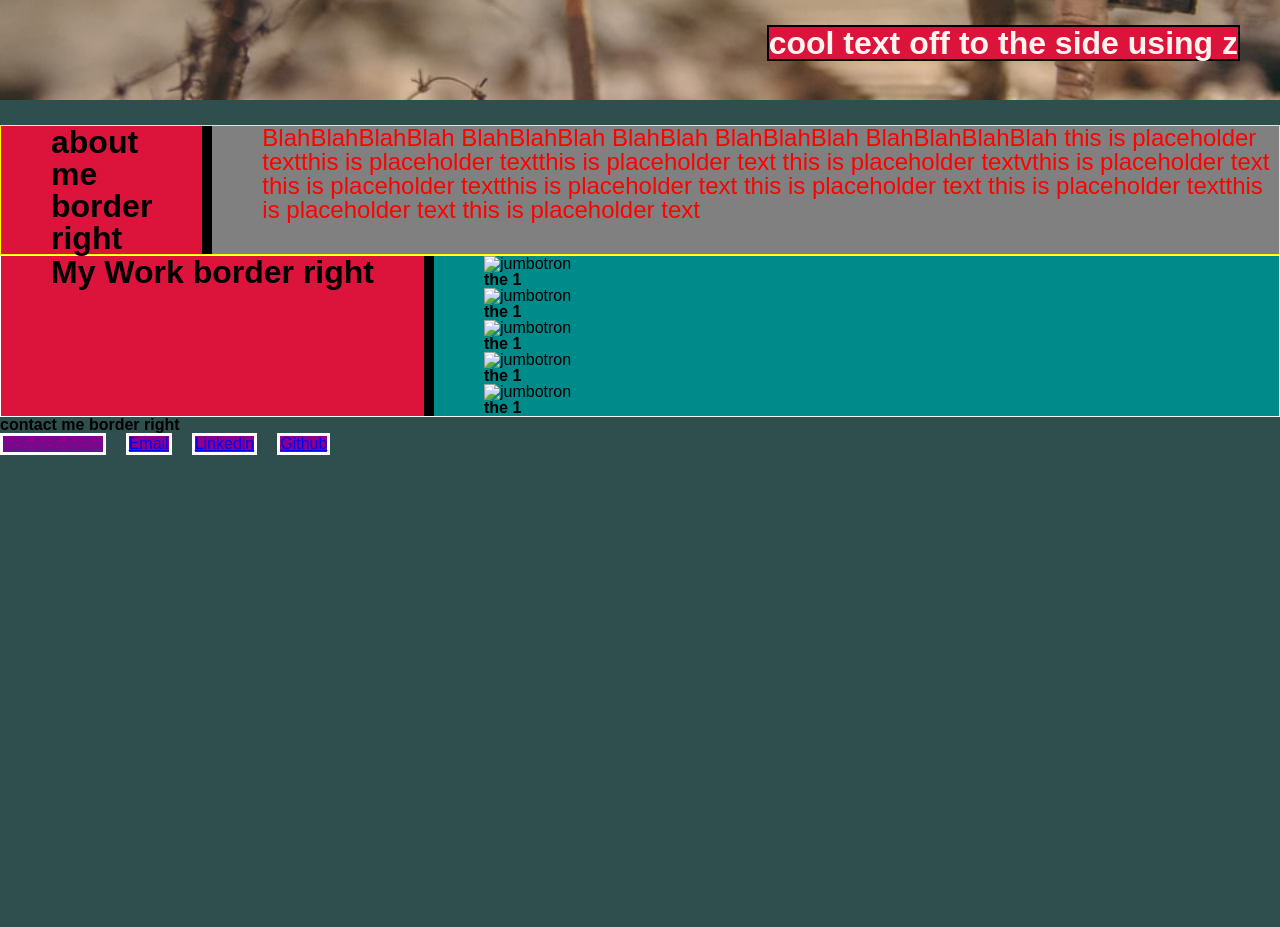
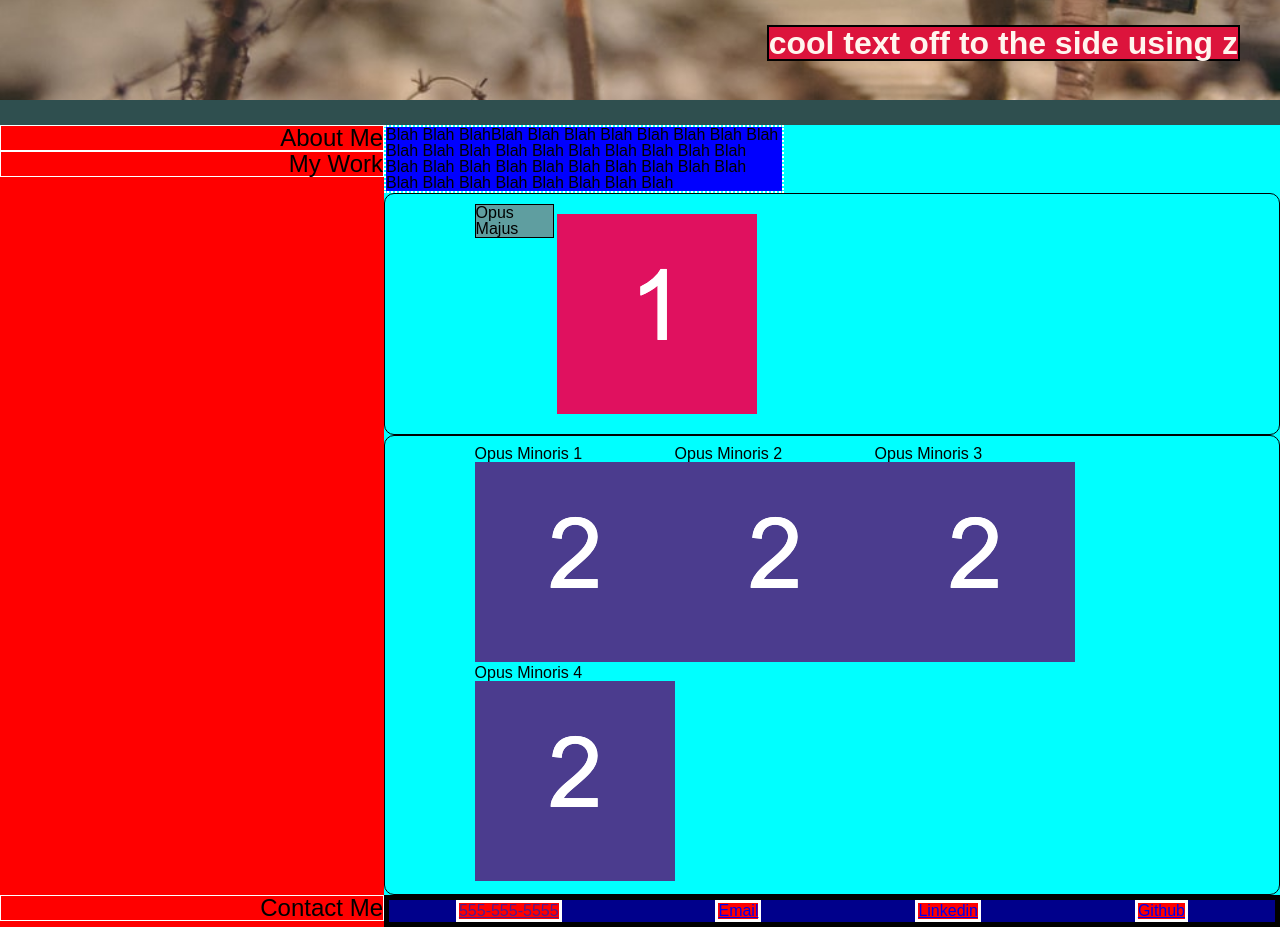
Before and after one commit to Mitchell-est-Robbins/02BootCampHomeworkMR, a plain HTML site: page index.html in a window 1280 px wide. Shown: the part 500-1427 px from the top of the page. Before the commit the page ends 955 px from the top, so only its background shows below. Drawn offline with Linux system fonts and the light colour scheme.

Commit message:
major work done, basically started over

```diff
--- a/assets/css/style.css
+++ b/assets/css/style.css
@@ -13,7 +13,8 @@ body{
 /*============
 top box, font and background
 ==============*/
-header {
+
+#theheader /*not to be confused with the element header */{
     display: inline-flex;
     align-items: flex-end;
     justify-content: space-between;
@@ -87,56 +88,105 @@ h2{
 
 }
 /*=============
-about me row
+meat and potatoes
 =================*/
-.row1{
-    background-color:grey;
+
+.contentsidebar{
     display:flex;
-    width:100%;
-    border: yellow 1px solid;
+    flex-wrap:wrap;
+    background:yellow;
+}
+
+.sidebar{
+    flex: 1 1 30%;
+    background:red;
+}
+
+#aboutme{
+    display: flex;
+    justify-content: flex-end;
+    border:white 1px solid;
+    font-size: 150%;
+}
+
+#mywork{
+    display: flex;
+    justify-content: flex-end;
+    border:white 1px solid;
+    font-size: 150%;
+}
+
+#contactme{
+    display: flex;
+    justify-content: flex-end;
+    border:white 1px solid;
+    font-size: 150%;
+}
+
+/* ==================
+The content
+=============== */
+
+/* the text */
+.content{
+    flex: 1 1 70%;
+    background:cyan;
+    min-width: 25ch;
+}
+
+#mybodycard{
+    width: 90%;
+    border:white dotted 2px;
+    max-width: 400px;
+}
+
+.mybody {
+    background:blue
+}
+/* the pictures  */
+
+.card{
+    display: flex;
+    border-style: solid;
+    border-width: 1px;
+    border-radius: 10px;
+    padding: 10px 10px 10px 10%;
+    flex: 0 0 400px;
+    justify-content: flex-start;
+    align-content: center;
+    flex-wrap: wrap;
+    align-items: flex-start;
+}
+
+.cardheader{
+    border: black solid 1px;
+    background: cadetblue;
+    width: 10%;
+    position: relative;
+    margin-right: -100px;
+
+}
+#mainpic{
+    margin: 10px 0 10px 13%;
+    max-block-size: 400px;
+
+
 
 }
 
-h3{
-    justify-content: flex-start;
-    padding: 0px 50px 0px 50px;
-    font-size: 200%;
-    background-color:crimson;
-    border-right: solid 10px black;
+/* =====================
+footer
+================== */
+footer {
+    display: flex;
+    background-color: darkblue;
+    justify-content: space-around;
 }
 
-.box{
-    margin-left: 50px;
-    justify-content: flex-end;
+.footerbits{
+
+    align-items: center;
+    margin: 0 20px 0 0;
+    border:white solid 3px;
+    background:red;
 }
-
-.text{
-
-    color:red;
-    font-size: 150%;
-
-}
-
-p{
-    padding: 0;
-    margin: 0;
-}
-/*===============
-row with the picture
-==================*/
-
-.row2{
-    display: flex;
-    background-color:darkcyan;
-    border: white 1px solid;
-    width: 100%;
-}
-
-h4{
-    justify-content: flex-start;
-    padding: 0px 50px 0px 50px;
-    font-size: 200%;
-    background-color:crimson;
-    border-right: solid 10px black;
-
-}
--- a/index.html
+++ b/index.html
@@ -10,7 +10,7 @@
   </head>
 
 <body>
-    <header>
+    <header id=theheader>
         <h1>(M)itchell (R)obbins</h1>
          <nav class="text-right">  <!--class is directiond data-->
             <ul> <!--href is link, # is placehodler-->
@@ -28,88 +28,75 @@
         <h2>cool text off to the side using z</h2>
     </section>
 
-    <main class=row1>
-        <h3>about me border right</h3>
+    <section class=contentsidebar>
+        <aside class=sidebar>
+        <p id=aboutme> About Me</p>
+        <p id=mywork> My Work</p>
 
-        <article class=box>
-            <p class=text>
-                BlahBlahBlahBlah BlahBlahBlah BlahBlah BlahBlahBlah BlahBlahBlahBlah
-                this is placeholder textthis is placeholder textthis is placeholder text
-                this is placeholder textvthis is placeholder text
-                this is placeholder textthis is placeholder text this is placeholder text
-                this is placeholder textthis is placeholder text this is placeholder text
-            </p>
-        </article>
+         </aside>
+    <section></section>
+        <main class=content>
+        <div id=mybodycard >
+            <p class=mybody> Blah Blah BlahBlah Blah Blah Blah Blah Blah Blah Blah Blah Blah Blah Blah Blah Blah Blah Blah Blah Blah Blah Blah Blah Blah Blah Blah Blah Blah Blah Blah Blah Blah Blah Blah Blah Blah Blah Blah </p>
+
+        </div>
+
+        <div class=card>
+            <header class=cardheader>Opus Majus</header>
+            <img id="mainpic" src="../02BootCampHomeworkMR/assets/images/test1.png" alt="Main picture"/>
+
+        </div>
+
+        <figure class=card>
+            <div class=minicard>
+                <header> Opus Minoris 1</header>
+                <img class=minipic src="../02BootCampHomeworkMR/assets/images/test2.png" alt="small project picture"/>
+
+            </div>
+            <div class=minicard>
+                <header> Opus Minoris 2</header>
+                <img class=minipic src="../02BootCampHomeworkMR/assets/images/test2.png" alt="small project picture"/>
+
+            </div>
+            <div class=minicard>
+                <header> Opus Minoris 3</header>
+                <img class=minipic src="../02BootCampHomeworkMR/assets/images/test2.png" alt="small project picture"/>
+
+            </div>
+            <div class=minicard>
+                <header> Opus Minoris 4</header>
+                <img class=minipic src="../02BootCampHomeworkMR/assets/images/test2.png" alt="small project picture"/>
+
+            </div>
+
+        </figure>
+
+        </Main>
+
+    </section>
+
+<section class=contentsidebar>
+    <aside class=sidebar>
+        <p id=contactme> Contact Me</p>
+    </aside>
+    <nav class=content>
+        <footer>
+            <!-- <div> -->
+                <a class=footerbits href="">555-555-5555</a></li>
+            <!-- </div>  -->
+            <!-- <div>  -->
+                <a class=footerbits href="#work">Email</a></li>
+            <!-- </div> -->
+            <!-- <div> -->
+                <a class=footerbits href=.com >Linkedin</a></li>
+            <!-- </div> -->
+            <!-- <div> -->
+                <a class=footerbits href="https://github.com/">Github</a></li>
+            <!-- </div> -->
+        </footer>
+    </nav>
+
+</section>
 
 
-
-    </main>
-
-
-    <main class=row2>
-        <h4>My Work border right</h4>
-        <article class=box>
-            <div class=mainpic>
-                <img id="mainpic" src="../images/test1.png" alt="jumbotron"/>
-                <h5>the 1</h5>
-            </div>
-            <div class=minipic>
-                <img id="mini1" src="../images/test2.png" alt="jumbotron"/>
-                <h5>the 1</h5>
-            </div>
-            <div class=minipic>
-                <img id="mini1" src=".png" alt="jumbotron"/>
-                <h5>the 1</h5>
-            </div>
-            <div class=minipic>
-                <img id="mini1" src=".png" alt="jumbotron"/>
-                <h5>the 1</h5>
-            </div>
-            <div class=minipic>
-                <img id="mini1" src=".png" alt="jumbotron"/>
-                <h5>the 1</h5>
-            </div>
-        </article>
-     </main>
-
-
-
-    <footer>
-        <h6>contact me border right</h6>
-        <ul>
-            <li> <a href="">555-555-5555</a></li>
-            <li> <a href="#work">Email</a></li>
-            <li> <a href=.com >Linkedin</a></li>
-            <li> <a  href="https://github.com/">Github</a></li>
-        </ul>
-    </footer>
-</body>
-
-
-
-
-
-
-
-
-
-<!-- DEEXED TO SEE IF I CAN DO IT FIRST
-<body>
-    <header class="header">
-        <h1>Hori<span class="seo">seo</span>n</h1>
-
-        <nav>
-            <ul>
-                <li>
-                    <a href="#search-engine-optimization">Search Engine Optimization </a>
-                </li>
-                <li>
-                    <a href="#online-reputation-management">Online Reputation Management</a>
-                </li>
-                <li>
-                    <a href="#social-media-marketing">Social Media Marketing</a>
-                </li>
-            </ul>
-        </nav>
-    </header>
--->
+    </body>
```
